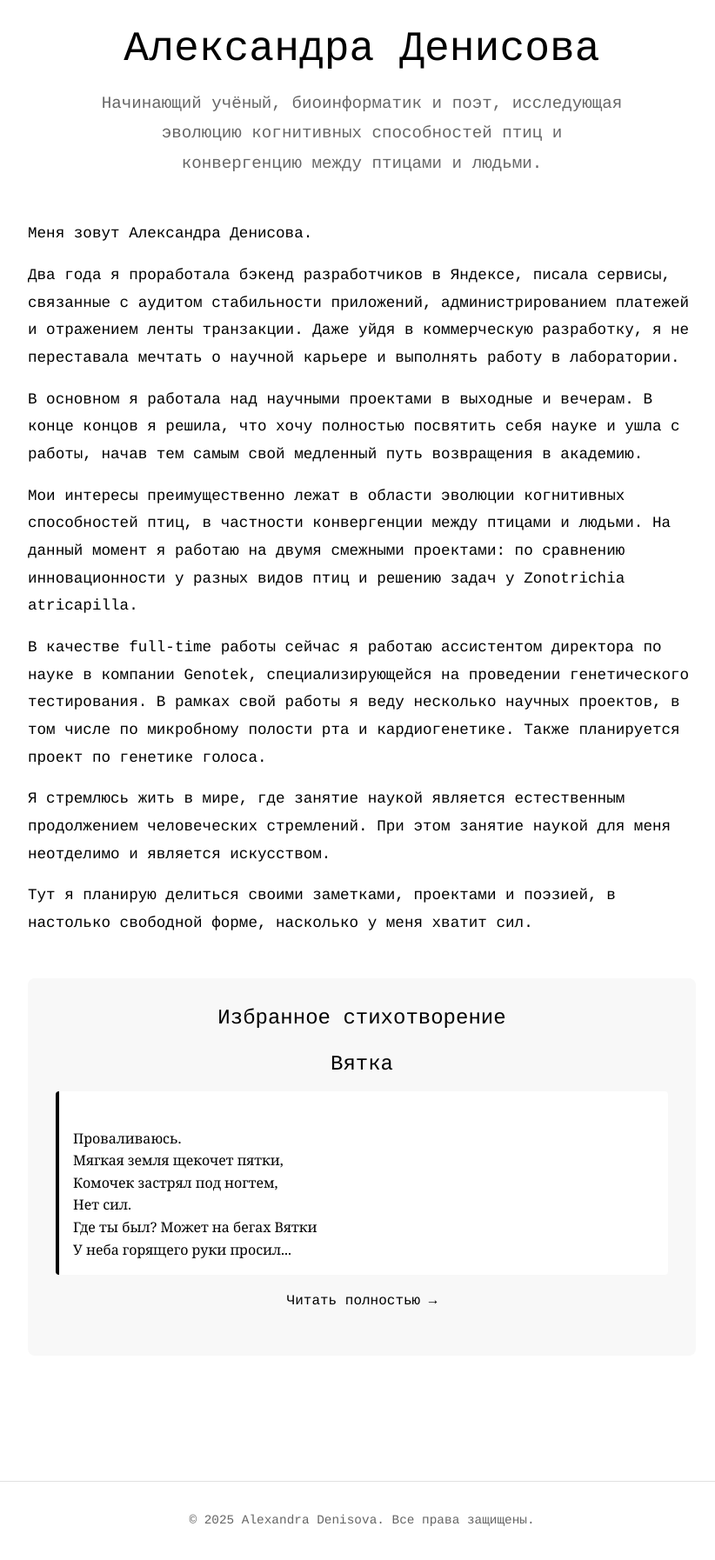
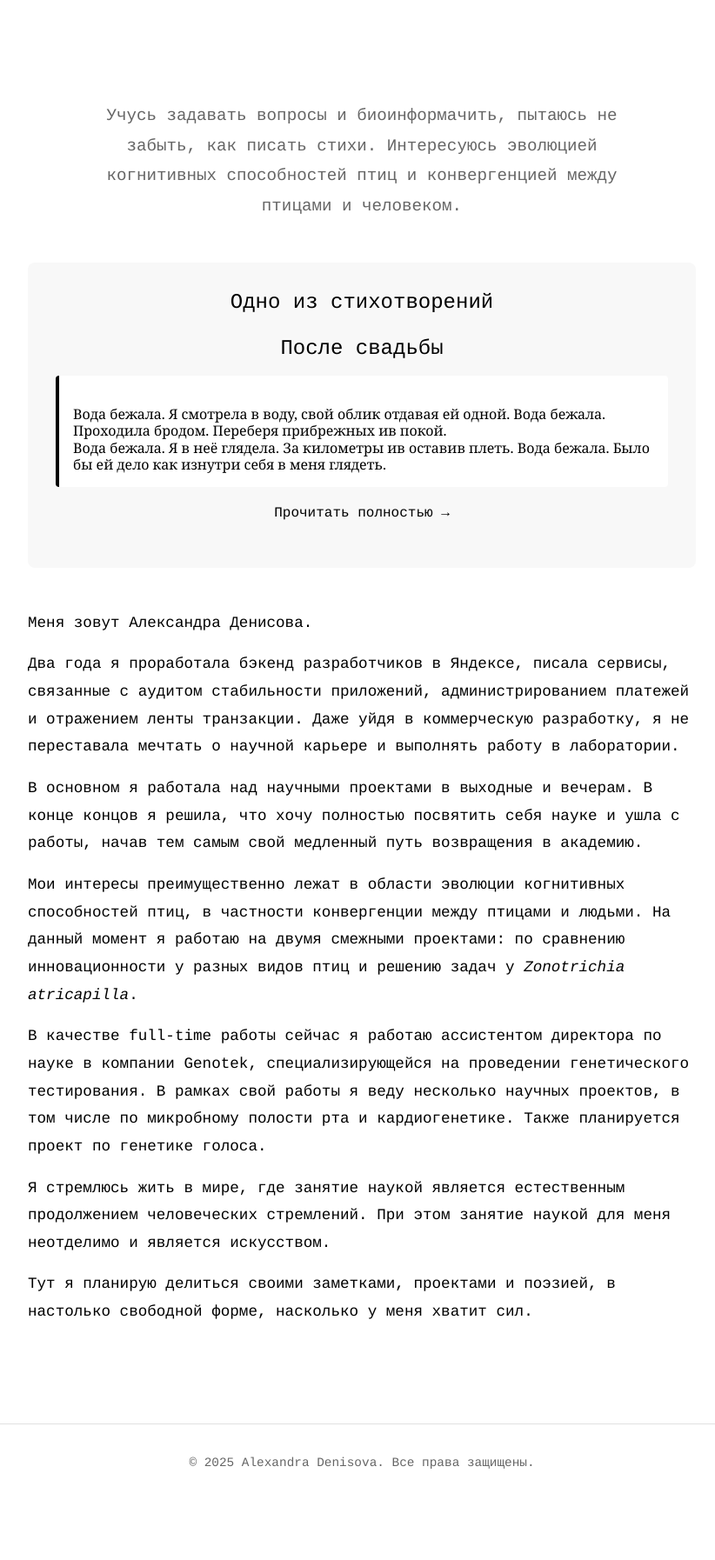
Before and after one commit to aadenisova/aadenisova.github.io, a Jekyll site: the page built from ru/index.md, in a window 1280 px wide, cut to the strip 153-1963 px from the top of the page. Shown: the top 1794 px of the strip at 87% size, without its empty margins (224-1046 px from the left). Built offline with Jekyll 4.4.1, drawn with Linux system fonts in a browser that asks for light colours; after the commit the page ends 1897 px from its top, so only the background shows below that.

Commit message:
feat: new poems added

```diff
--- a/assets/css/main.css
+++ b/assets/css/main.css
@@ -158,6 +158,7 @@ a:hover {
 .page-content {
     min-height: calc(100vh - 200px);
     padding-bottom: 2rem;
+    margin-top: 120px; /* Отступ для фиксированного заголовка */
 }
 
 /* Posts and pages */
@@ -167,7 +168,7 @@ a:hover {
 }
 
 .poem {
-    max-width: 500px;
+    max-width: 400px;
     margin: 0 auto;
 }
 
@@ -186,6 +187,14 @@ a:hover {
 .post-content, .poem-content, .project-content {
     font-size: 1.1rem;
     line-height: 1.8;
+}
+
+.poem-content {
+    line-height: 1.2; /* Уменьшаем межстрочный интервал */
+}
+
+.poem-content p {
+    margin-bottom: 1rem; /* Уменьшаем отступ между строфами */
 }
 
 /* Poetry specific styles */
@@ -378,7 +387,7 @@ li {
 .poem-excerpt {
     font-family: Georgia, "Times New Roman", serif;
     font-size: 1rem;
-    line-height: 1.6;
+    line-height: 1.2;
     text-align: left;
     white-space: pre-line;
     margin: 1rem 0;
--- a/ru/index.md
+++ b/ru/index.md
@@ -5,13 +5,25 @@ lang: ru
 ---
 
 <div class="home-intro">
-    <h1>Александра Денисова</h1>
-    <p>Начинающий учёный, биоинформатик и поэт, исследующая эволюцию когнитивных способностей птиц и конвергенцию между птицами и людьми.</p>
+    <p>Учусь задавать вопросы и биоинформачить, пытаюсь не забыть, как писать стихи. Интересуюсь эволюцией когнитивных способностей птиц и конвергенцией между птицами и человеком.</p>
 
     <!-- <div class="home-image">
         <img src="{{ '/assets/images/rocks.png' | relative_url }}" alt="Камни" />
     </div> -->
 </div>
+
+<div class="featured-poem">
+    <h2>Одно из стихотворений</h2>
+    <div class="poem-preview">
+        <h3><a href="/poetry/after-the-wedding/">После свадьбы</a></h3>
+        <div class="poem-excerpt">
+            Вода бежала. Я смотрела в воду, свой облик отдавая ей одной. Вода бежала. Проходила бродом. Переберя прибрежных ив покой.
+            Вода бежала. Я в неё глядела. За километры ив оставив плеть. Вода бежала. Было бы ей дело как изнутри себя в меня глядеть.
+        </div>
+        <p><a href="/poetry/after-the-wedding/">Прочитать полностью →</a></p>
+    </div>
+</div>
+
 
 <div class="post-content">
     <p>Меня зовут Александра Денисова.</p>
@@ -20,7 +32,7 @@ lang: ru
 
     <p>В основном я работала над научными проектами в выходные и вечерам. В конце концов я решила, что хочу полностью посвятить себя науке и ушла с работы, начав тем самым свой медленный путь возвращения в академию.</p>
 
-    <p>Мои интересы преимущественно лежат в области эволюции когнитивных способностей птиц, в частности конвергенции между птицами и людьми. На данный момент я работаю на двумя смежными проектами: по сравнению инновационности у разных видов птиц и решению задач у Zonotrichia atricapilla.</p>
+    <p>Мои интересы преимущественно лежат в области эволюции когнитивных способностей птиц, в частности конвергенции между птицами и людьми. На данный момент я работаю на двумя смежными проектами: по сравнению инновационности у разных видов птиц и решению задач у <i>Zonotrichia atricapilla</i>.</p>
 
     <p>В качестве full-time работы сейчас я работаю ассистентом директора по науке в компании Genotek, специализирующейся на проведении генетического тестирования. В рамках свой работы я веду несколько научных проектов, в том числе по микробному полости рта и кардиогенетике. Также планируется проект по генетике голоса.</p>
 
@@ -28,19 +40,3 @@ lang: ru
 
     <p>Тут я планирую делиться своими заметками, проектами и поэзией, в настолько свободной форме, насколько у меня хватит сил.</p>
 </div>
-
-<div class="featured-poem">
-    <h2>Избранное стихотворение</h2>
-    <div class="poem-preview">
-        <h3><a href="/poetry/vyatka/">Вятка</a></h3>
-        <div class="poem-excerpt">
-            Проваливаюсь.
-            Мягкая земля щекочет пятки,
-            Комочек застрял под ногтем,
-            Нет сил.
-            Где ты был? Может на бегах Вятки
-            У неба горящего руки просил...
-        </div>
-        <p><a href="/poetry/vyatka/">Читать полностью →</a></p>
-    </div>
-</div>
```
Also changed, not shown: _poems/after_the_wedding.md (renamed from _poems/running-river.md, +2 -2 lines), _poems/hearing.md (added, +40 -0 lines), _poems/vyatka.md (+1 -1 lines), _poems/yourself.md (added, +76 -0 lines), index.md (+7 -10 lines).
